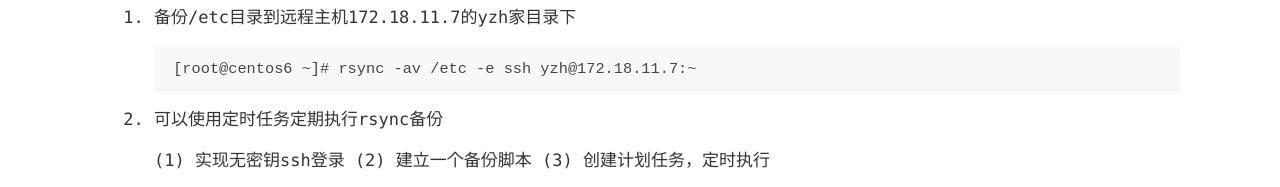
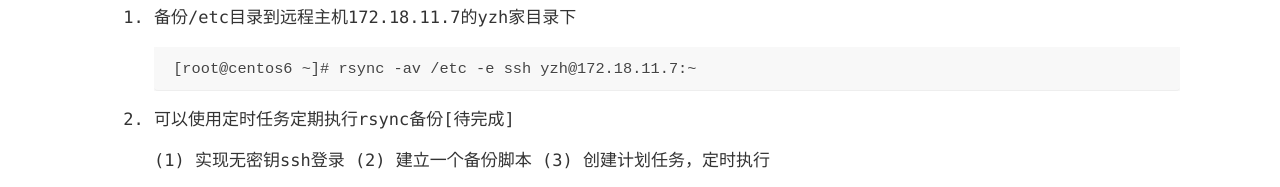
Before and after one commit to yangzhih/yangzhih.github.com, a Jekyll site: the page built from _posts/2017-09-18-SSH.md, in a window 1280 px wide and 900 px high, scrolled down 15744 px. Shown: the part 710-897 px from the top of the window. Built offline with Jekyll 4.4.1, drawn with Linux system fonts in a browser that asks for light colours; comment, search, counter and statistics services are not loaded.

```diff
--- a/_posts/2017-09-18-SSH.md
+++ b/_posts/2017-09-18-SSH.md
@@ -447,7 +447,7 @@ rsync的三种工作模式：
 
 		[root@centos6 ~]# rsync -av /etc -e ssh yzh@172.18.11.7:~
 
-3. 可以使用定时任务定期执行rsync备份
+3. 可以使用定时任务定期执行rsync备份[待完成]
 
 	(1)	实现无密钥ssh登录
 	(2)	建立一个备份脚本
```
